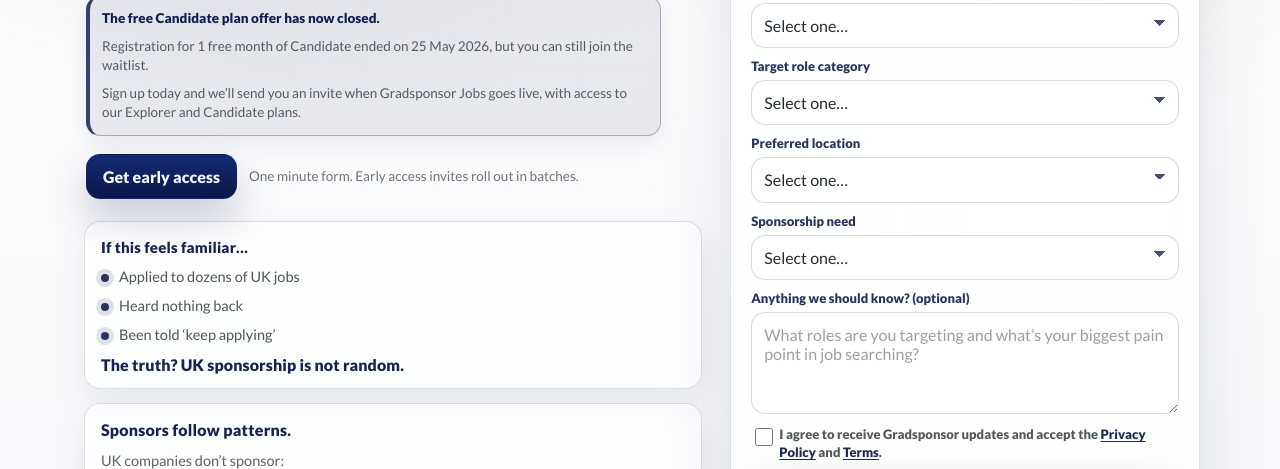
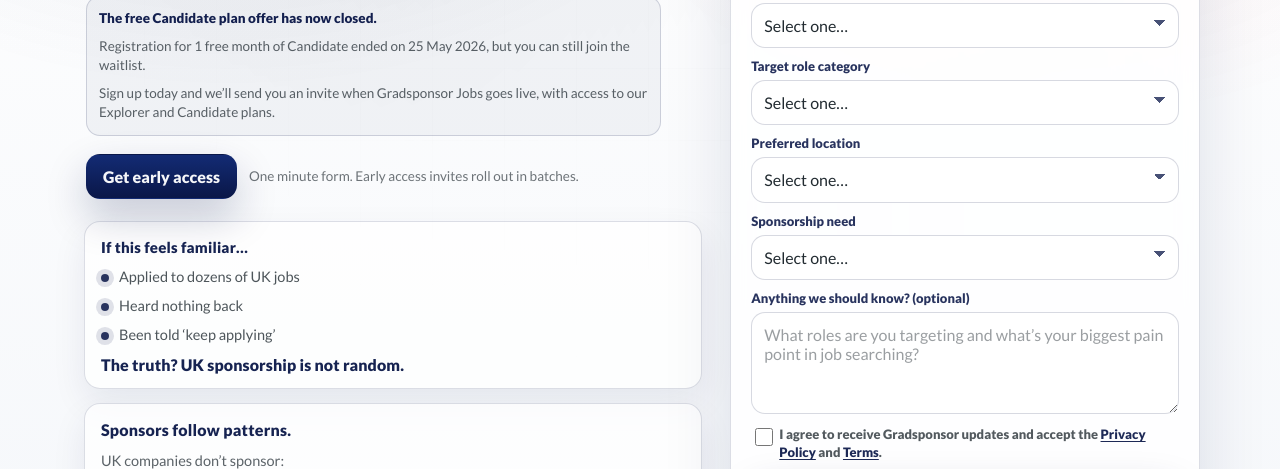
Before and after one commit to worklboro/gradsponsorjobs-landingpage, a plain HTML site: page index.html in a window 1280 px wide. Shown: the part 292-761 px from the top of the page. Drawn offline with Linux system fonts and the light colour scheme.

Commit message:
Revert cache-busting and offer-note visual hardening

```diff
--- a/assets/css/main.css
+++ b/assets/css/main.css
@@ -414,10 +414,8 @@
   margin-top: 12px;
   padding: 12px;
   border-radius: 14px;
-  border: 1px solid rgba(10, 23, 72, 0.3);
-  border-left: 4px solid rgba(10, 23, 72, 0.8);
-  background: rgba(10, 23, 72, 0.08);
-  box-shadow: 0 8px 22px rgba(10, 23, 72, 0.08);
+  border: 1px solid rgba(10, 23, 72, 0.16);
+  background: rgba(10, 23, 72, 0.045);
 }
 
 .hero .offer-note {
--- a/index.html
+++ b/index.html
@@ -22,8 +22,8 @@
     <link rel="preconnect" href="https://fonts.gstatic.com" crossorigin />
     <link href="https://fonts.googleapis.com/css2?family=Lato:wght@300;400;700;900&display=swap" rel="stylesheet" />
 
-    <link rel="stylesheet" href="assets/css/main.css?v=20260525-1" />
-    <script defer src="assets/js/main.js?v=20260525-1"></script>
+    <link rel="stylesheet" href="assets/css/main.css" />
+    <script defer src="assets/js/main.js"></script>
   </head>
 
   <body>
```
